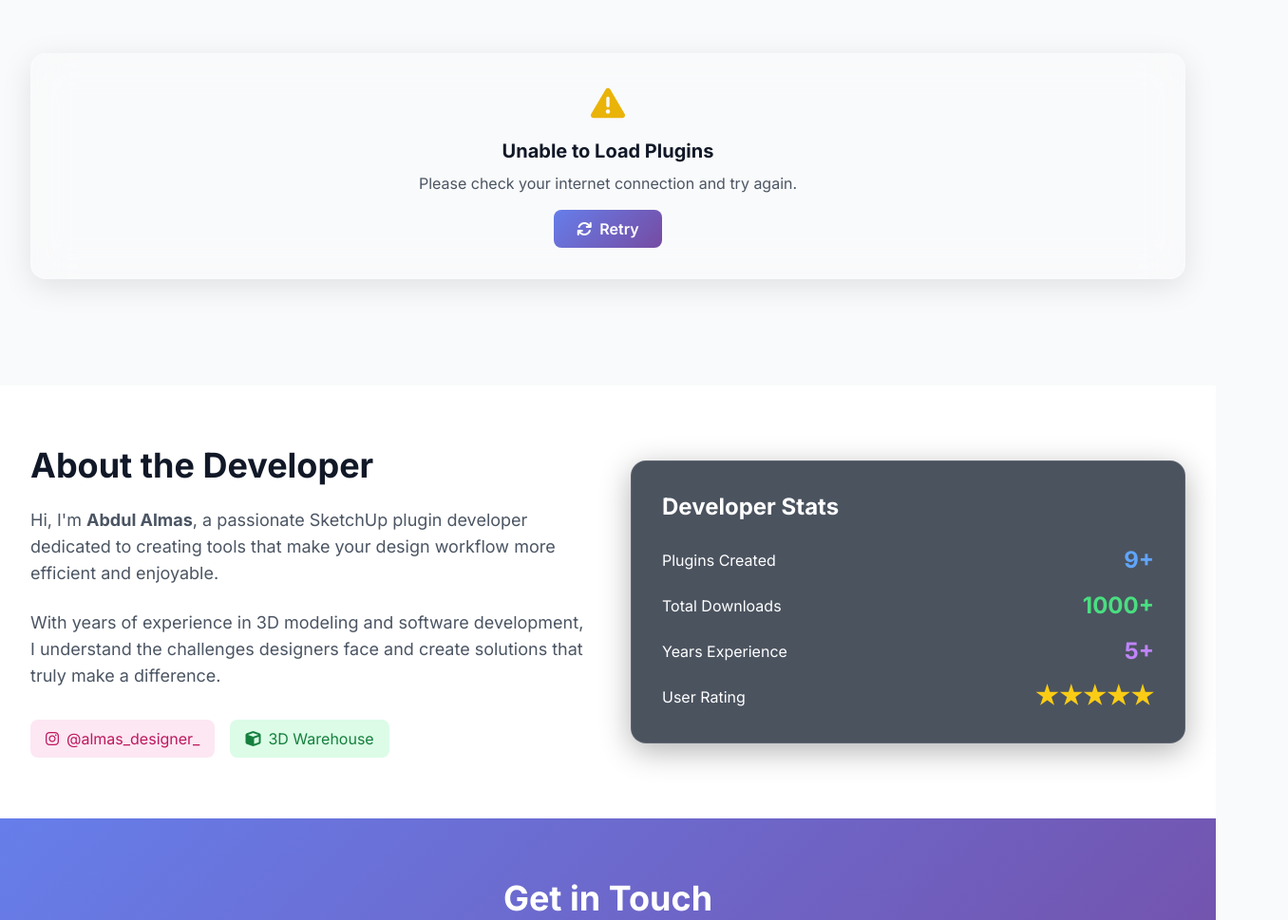
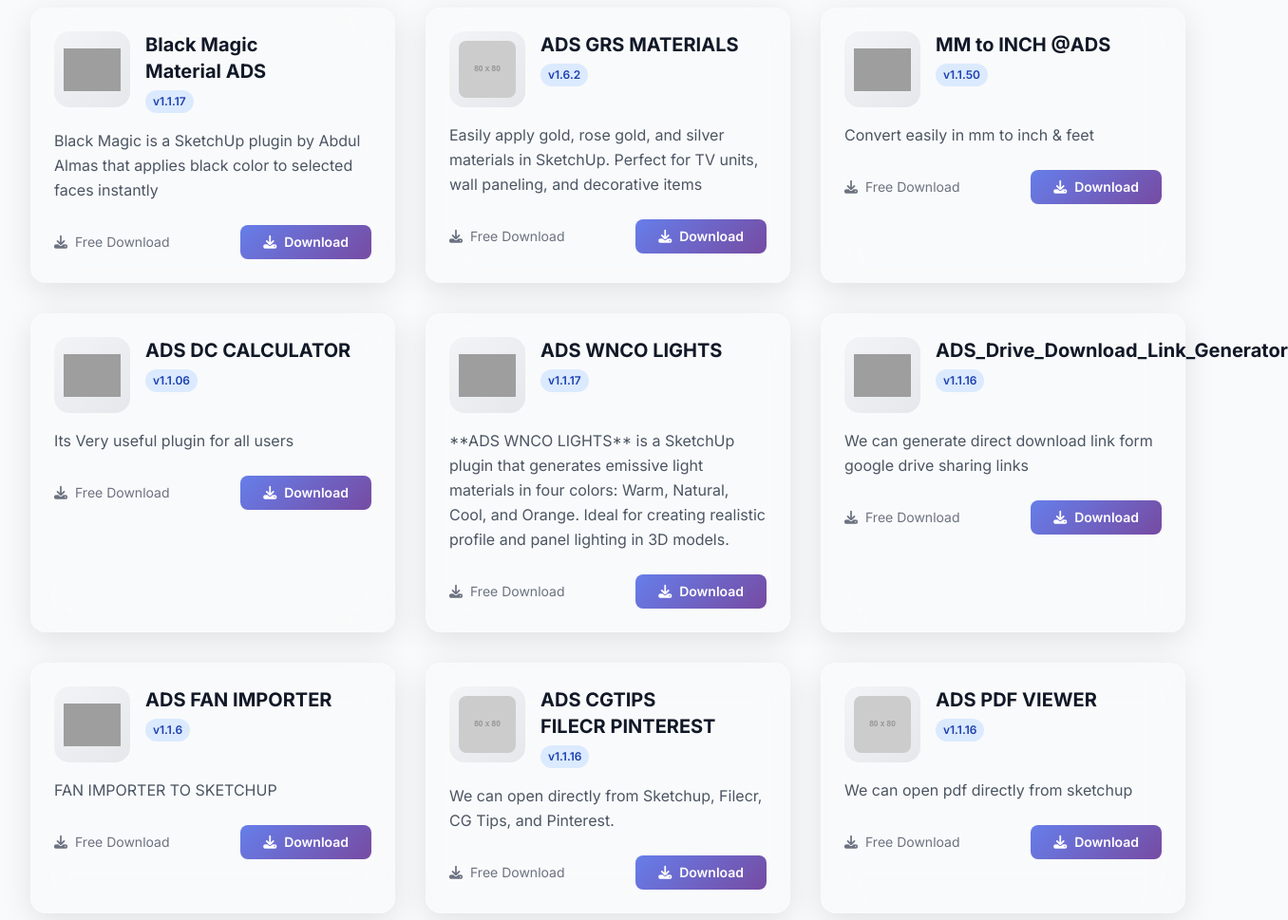
Before and after one commit to abduldesginstudio/ads, a plain HTML site: page index.html in a window 1280 px wide. Shown: the part 1160-2129 px from the top of the page at 95% size, 1356 px wide, since content can reach past the window. Drawn offline with nearby package versions, Linux system fonts and the light colour scheme; no server answers; grey boxes are pictures that could not be loaded; placeholder pictures from the web are drawn by us.

Commit message:
Update index.html

```diff
--- a/index.html
+++ b/index.html
@@ -387,44 +387,93 @@
 
     <script>
         // Plugin data
-        let plugins = [];
+        const plugins = [
+            {
+                "name": "Black Magic Material ADS",
+                "version": "1.1.17",
+                "description": "Black Magic is a SketchUp plugin by Abdul Almas that applies black color to selected faces instantly",
+                "download_url": "https://drive.google.com/uc?export=download&id=19qkF4ka78HFwCXf4nRLwNo1GQAhG2BaY",
+                "logo": "blackmagiclogo.png",
+                "logo_download_url": "https://drive.google.com/uc?export=download&id=16X9PH68Uy9xBdbAZBAFqU3GvRXmDffrQ"
+            },
+            {
+                "name": "ADS GRS MATERIALS",
+                "version": "1.6.2",
+                "description": "Easily apply gold, rose gold, and silver materials in SketchUp. Perfect for TV units, wall paneling, and decorative items",
+                "download_url": "https://drive.google.com/uc?export=download&id=1tCfKDXtCxtbOXojTsTEmW9kbuuPmGUoM"
+            },
+            {
+                "name": "MM to INCH @ADS",
+                "version": "1.1.50",
+                "description": "Convert easily in mm to inch & feet",
+                "download_url": "https://drive.google.com/uc?export=download&id=1O5FSF_8z2UGV1pQeSPI15un7dw4nIbzj",
+                "logo": "mmtoinch.png",
+                "logo_download_url": "https://drive.google.com/uc?export=download&id=12-597znZBRsFn6TG96x5xzHrVAJuNU-u"
+            },
+            {
+                "name": "ADS DC CALCULATOR",
+                "version": "1.1.06",
+                "description": "Its Very useful plugin for all users",
+                "download_url": "https://drive.google.com/uc?export=download&id=1vMW6lOlPnp6m1xP8sAqNGBCQpLiIWst8",
+                "logo": "dwclogo.png",
+                "logo_download_url": "https://drive.google.com/uc?export=download&id=10QhyFLi8sI7ZpMPVWUId7-tXPVvyPk0g"
+            },
+            {
+                "name": "ADS WNCO LIGHTS",
+                "version": "1.1.17",
+                "description": "**ADS WNCO LIGHTS** is a SketchUp plugin that generates emissive light materials in four colors: Warm, Natural, Cool, and Orange. Ideal for creating realistic profile and panel lighting in 3D models.",
+                "download_url": "https://drive.google.com/uc?export=download&id=1SurEDUD5OupmoBWLPJPrPlaelao3yE7N",
+                "logo": "WNCO_LOGO_ADS.png",
+                "logo_download_url": "https://drive.google.com/uc?export=download&id=1Tsj1qoDVisfgwMHm0dUFsRDYaDxU2ylY"
+            },
+            {
+                "name": "ADS_Drive_Download_Link_Generator",
+                "version": "1.1.16",
+                "description": "We can generate direct download link form google drive sharing links",
+                "download_url": "https://drive.google.com/uc?export=download&id=1U1ioM1H7-GII_gxgZLQnGkpMQGRbVU6s",
+                "logo": "DRIVE_LINK_CONVERTER.png",
+                "logo_download_url": "https://drive.google.com/uc?export=download&id=13RgKE9sfQEzI7TmS_ANGakeQ17QH0IxC"
+            },
+            {
+                "name": "ADS FAN IMPORTER",
+                "version": "1.1.6",
+                "description": "FAN IMPORTER TO SKETCHUP",
+                "download_url": "https://drive.google.com/uc?export=download&id=1LPa8wYHG9UZe8gJhFduMybUquGAgQq6l",
+                "logo": "3dfanicon_logo.png",
+                "logo_download_url": "https://drive.google.com/uc?export=download&id=1M5WzPFbAoAdHlJArchu9ty0PcwdwOpUb"
+            },
+            {
+                "name": "ADS CGTIPS FILECR PINTEREST",
+                "version": "1.1.16",
+                "description": "We can open directly from Sketchup, Filecr, CG Tips, and Pinterest.",
+                "download_url": "https://drive.google.com/uc?export=download&id=1TotAXcxWTJ9N-kDWdWiAz6CiKszg8LT6",
+                "logo": "ADS_CGTIPS_FILECR_PINTEREST_LOGO.png"
+            },
+            {
+                "name": "ADS PDF VIEWER",
+                "version": "1.1.16",
+                "description": "We can open pdf directly from sketchup",
+                "download_url": "https://drive.google.com/uc?export=download&id=10HMR9AL4sko1v1T-f5UCcEnz5kMPhdw0",
+                "logo": "ADS_PDF_VIEWER_LOGO.png"
+            }
+        ];
 
-        // GitHub API configuration
-        const GITHUB_TOKEN = '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';
-        const GITHUB_REPO = 'abduldesignstudio/ads_plugin_store';
-        const FILE_PATH = 'ADSPLUGINDATA.json';
-
-        // Fetch plugin data from GitHub
+        // Fetch plugin data from local JSON file
         async function fetchPluginData() {
             try {
-                console.log('[v0] Fetching plugin data from GitHub...');
-                const response = await fetch(`https://api.github.com/repos/${GITHUB_REPO}/contents/${FILE_PATH}`, {
-                    headers: {
-                        'Authorization': `token ${GITHUB_TOKEN}`,
-                        'Accept': 'application/vnd.github.v3+json'
-                    }
-                });
-
-                if (!response.ok) {
-                    throw new Error(`GitHub API error: ${response.status}`);
-                }
-
-                const data = await response.json();
-                const content = atob(data.content); // Decode base64 content
-                plugins = JSON.parse(content);
+                console.log('[v0] Loading embedded plugin data...');
                 console.log('[v0] Successfully loaded plugins:', plugins.length);
 
-                // Render plugins after data is loaded
+                // Render plugins immediately since data is embedded
                 renderPlugins();
 
             } catch (error) {
-                console.error('[v0] Error fetching plugin data:', error);
-                // Fallback to show error message
+                console.error('[v0] Error loading plugin data:', error);
                 showErrorMessage();
             }
         }
 
-        // Show error message if GitHub fetch fails
+        // Show error message if local JSON file fetch fails
         function showErrorMessage() {
             const pluginsGrid = document.getElementById('plugins-grid');
             pluginsGrid.innerHTML = `
@@ -432,7 +481,7 @@
                     <div class="glass-card rounded-2xl p-8">
                         <i class="fas fa-exclamation-triangle text-4xl text-yellow-500 mb-4"></i>
                         <h3 class="text-xl font-bold text-gray-900 mb-2">Unable to Load Plugins</h3>
-                        <p class="text-gray-600">Please check your internet connection and try again.</p>
+                        <p class="text-gray-600">Please make sure ADSPLUGINDATA.json file is in the same folder and try again.</p>
                         <button onclick="fetchPluginData()" class="download-btn px-6 py-2 text-white font-semibold rounded-lg mt-4">
                             <i class="fas fa-refresh mr-2"></i>Retry
                         </button>
@@ -548,7 +597,7 @@
 
         // Initialize everything when DOM is loaded
         document.addEventListener('DOMContentLoaded', function() {
-            // Fetch plugin data from GitHub first
+            // Fetch plugin data from local JSON file
             fetchPluginData();
 
             setupSmoothScrolling();
```
